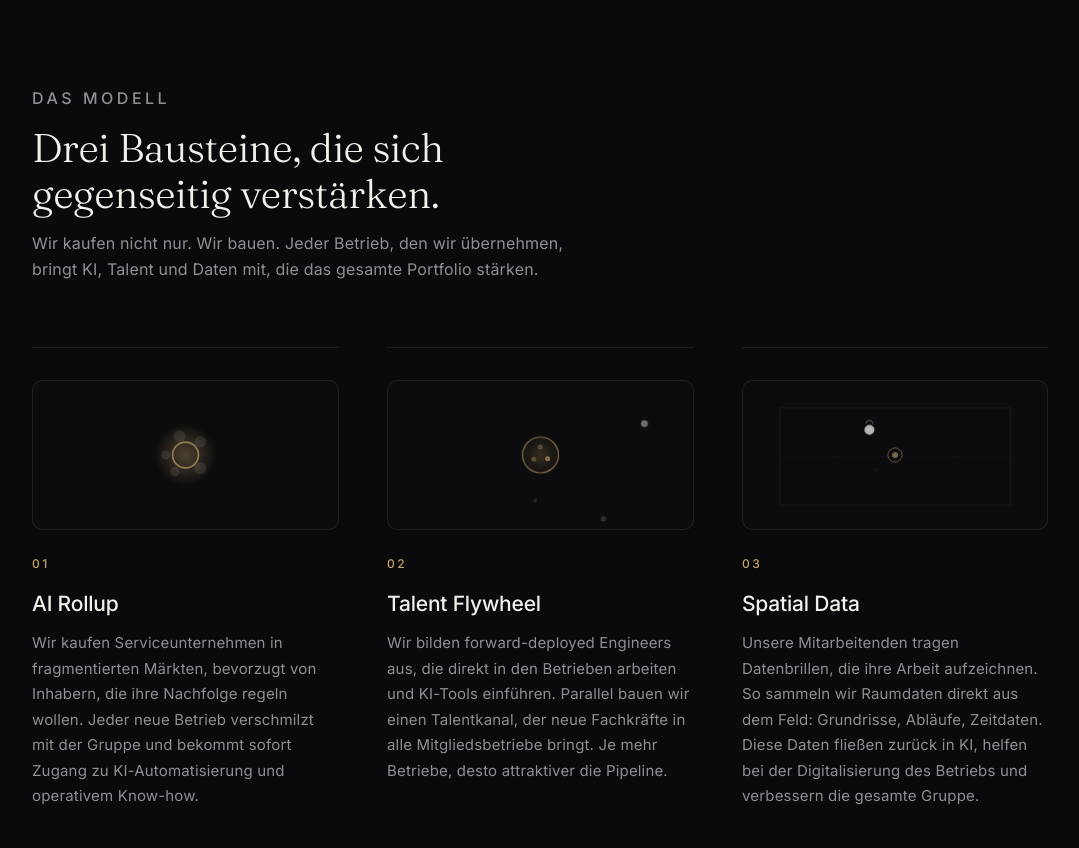
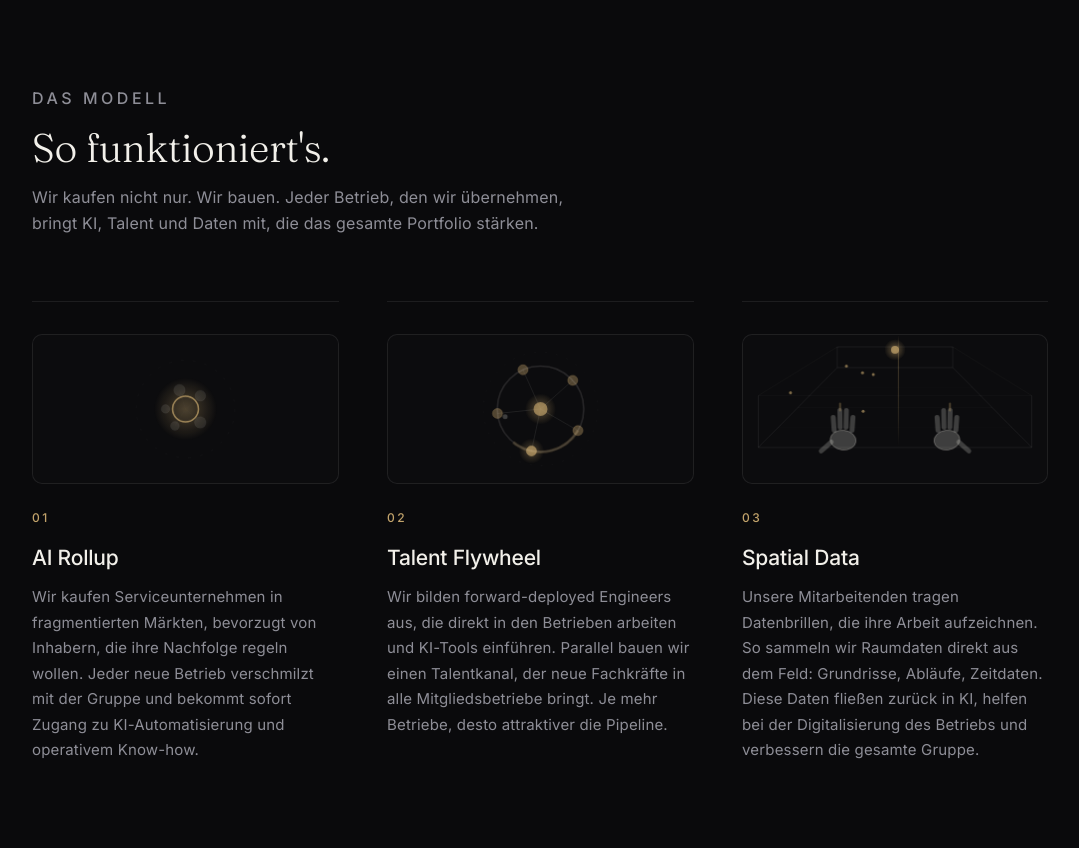
Before and after one commit to mrtn25/consolidated-ventures-website, a plain HTML site: page index.html in a window 1280 px wide. Shown: the part 1540-2388 px from the top of the page, without its empty margins (100-1179 px from the left). Drawn offline with Linux system fonts and the light colour scheme; animation ran at ten frames a second.

Commit message:
Überarbeitete Animationen, neues Hero-Bild, Sectionüberschriften
- Hero: neues Unsplash-Bild (Gärtner/Gewächshaus)
- Modell: Überschrift zu "So funktioniert's."
- Branchen-Feature: Überschrift zu "So sieht ein Betrieb aus, den wir übernehmen."
- Talent Flywheel: echtes rotierendes Schwungrad mit Speichen, Randknoten, Bewegungsbogen
- Spatial Data: Raum-Perspektive mit zwei Händen (POV), Scan-Linie, Datenpunkte fließen zum Node

Co-Authored-By: Claude Sonnet 4.6 <noreply@anthropic.com>

```diff
--- a/index.html
+++ b/index.html
@@ -83,7 +83,7 @@
   .hero{min-height:100vh;padding:196px 0 100px;position:relative;overflow:hidden}
   .hero-bg-img{
     position:absolute;inset:0;z-index:0;
-    background:url('https://images.unsplash.com/photo-1416879595882-3373a0480b5b?auto=format&fit=crop&w=1920&q=80') center 40%/cover no-repeat;
+    background:url('https://images.unsplash.com/photo-1585320806297-9794b3e4eeae?auto=format&fit=crop&w=1920&q=80') center 50%/cover no-repeat;
   }
   .hero-bg-img::after{
     content:'';position:absolute;inset:0;
@@ -303,7 +303,7 @@
     <div class="wrap">
       <div class="model-head">
         <p class="eyebrow reveal">Das Modell</p>
-        <h2 class="serif reveal">Drei Bausteine, die sich gegenseitig verstärken.</h2>
+        <h2 class="serif reveal">So funktioniert's.</h2>
         <p class="reveal">Wir kaufen nicht nur. Wir bauen. Jeder Betrieb, den wir übernehmen, bringt KI, Talent und Daten mit, die das gesamte Portfolio stärken.</p>
       </div>
       <div class="model">
@@ -424,9 +424,9 @@
     <div class="wrap">
       <div class="branche-inner">
         <div class="branche-left">
-          <div class="tag reveal">Jetzt aktiv</div>
-          <h2 class="serif reveal">Garten & Landschaft</h2>
-          <p class="reveal">Wir suchen Gartenbau- und Landschaftspflegebetriebe, die übergeben werden wollen. Inhabergeführt, regional verwurzelt, mit einem eingespielten Team. Das sind die Betriebe, für die wir gemacht sind.</p>
+          <div class="tag reveal">Was wir suchen</div>
+          <h2 class="serif reveal">So sieht ein Betrieb aus, den wir übernehmen.</h2>
+          <p class="reveal">Inhabergeführt, regional verwurzelt, mit gesunden Zahlen und einem eingespielten Team. Derzeit kaufen wir in Garten & Landschaft.</p>
           <div class="branche-cta reveal">
             <a href="#kontakt" class="btn btn-primary">Meld dich jetzt</a>
           </div>
@@ -578,59 +578,81 @@ function setupCanvas(id){
 (function(){
   var s=setupCanvas('anim-talent');if(!s)return;
   var ctx=s.ctx,w=s.w,h=s.h,cx=w/2,cy=h/2;
-  var t=0,talents=[],outflows=[];
-  var INNER_R=8,HUB_R=18;
-  var companies=[{a:0,glow:0},{a:Math.PI*2/3,glow:0},{a:Math.PI*4/3,glow:0}];
+  var t=0,rotation=0;
+  var R=Math.min(w,h)*0.29;
+  var SPOKES=5;
+  var talents=[],pulses=[];
   var spawnTimer=0;
+  var nodeGlow=[];for(var _i=0;_i<SPOKES;_i++)nodeGlow.push(0);
+
   function spawnTalent(){
-    var x=cx+(Math.random()-0.5)*w*0.7;
-    talents.push({x:x,y:h+6,tx:cx,ty:cy,life:0,r:2.5+Math.random()});
+    var side=Math.floor(Math.random()*4),tx,ty;
+    if(side===0){tx=Math.random()*w;ty=-8;}
+    else if(side===1){tx=w+8;ty=Math.random()*h;}
+    else if(side===2){tx=Math.random()*w;ty=h+8;}
+    else{tx=-8;ty=Math.random()*h;}
+    talents.push({x:tx,y:ty,target:Math.floor(Math.random()*SPOKES),r:2.5,life:0});
   }
   spawnTalent();spawnTalent();
+
   function draw(){
-    t+=0.016;ctx.clearRect(0,0,w,h);
-    spawnTimer+=0.016;
-    if(spawnTimer>1.0){spawnTimer=0;spawnTalent();}
+    t+=0.016;rotation+=0.007;ctx.clearRect(0,0,w,h);
+    spawnTimer+=0.016;if(spawnTimer>1.3){spawnTimer=0;spawnTalent();}
+
+    // Outer guide ring (dashed)
+    ctx.save();ctx.beginPath();ctx.arc(cx,cy,R+14,0,Math.PI*2);
+    ctx.strokeStyle='rgba(242,240,234,0.04)';ctx.setLineDash([2,9]);ctx.lineWidth=1;ctx.stroke();ctx.setLineDash([]);ctx.restore();
+
+    // Spokes & rim nodes (all rotate together)
+    for(var i=0;i<SPOKES;i++){
+      var a=rotation+(i/SPOKES)*Math.PI*2;
+      var nx=cx+Math.cos(a)*R,ny=cy+Math.sin(a)*R;
+      nodeGlow[i]=Math.max(0,nodeGlow[i]-0.022);
+      ctx.beginPath();ctx.moveTo(cx,cy);ctx.lineTo(nx,ny);
+      ctx.strokeStyle='rgba(242,240,234,0.09)';ctx.lineWidth=1;ctx.stroke();
+      var ng=nodeGlow[i];
+      if(ng>0.05){var hg=ctx.createRadialGradient(nx,ny,0,nx,ny,13);hg.addColorStop(0,'rgba(194,163,107,'+(ng*0.55)+')');hg.addColorStop(1,'rgba(194,163,107,0)');ctx.beginPath();ctx.arc(nx,ny,13,0,Math.PI*2);ctx.fillStyle=hg;ctx.fill();}
+      ctx.beginPath();ctx.arc(nx,ny,5,0,Math.PI*2);
+      ctx.fillStyle='rgba(194,163,107,'+(0.38+ng*0.52)+')';ctx.fill();
+      ctx.strokeStyle='rgba(194,163,107,'+(0.28+ng*0.42)+')';ctx.lineWidth=1;ctx.stroke();
+    }
+
+    // Rim circle
+    ctx.beginPath();ctx.arc(cx,cy,R,0,Math.PI*2);
+    ctx.strokeStyle='rgba(242,240,234,0.13)';ctx.lineWidth=1.5;ctx.stroke();
+
+    // Motion arc (rotation highlight)
+    ctx.beginPath();ctx.arc(cx,cy,R,rotation,rotation+Math.PI*0.55);
+    ctx.strokeStyle='rgba(194,163,107,0.22)';ctx.lineWidth=3;ctx.stroke();
+
     // Hub
-    var hp=0.4+0.4*Math.sin(t*1.8);
-    var g=ctx.createRadialGradient(cx,cy,0,cx,cy,HUB_R+hp*6);
-    g.addColorStop(0,'rgba(194,163,107,'+(0.15+hp*0.1)+')');g.addColorStop(1,'rgba(194,163,107,0)');
-    ctx.beginPath();ctx.arc(cx,cy,HUB_R+hp*6,0,Math.PI*2);ctx.fillStyle=g;ctx.fill();
-    ctx.beginPath();ctx.arc(cx,cy,HUB_R,0,Math.PI*2);
-    ctx.strokeStyle='rgba(194,163,107,'+(0.35+hp*0.35)+')';ctx.lineWidth=1.2;ctx.stroke();
-    // Inner company dots
-    companies.forEach(function(co){
-      var bx=cx+Math.cos(co.a+t*0.4)*INNER_R,by=cy+Math.sin(co.a+t*0.4)*INNER_R;
-      co.glow=Math.max(0,co.glow-0.018);
-      ctx.beginPath();ctx.arc(bx,by,2.5,0,Math.PI*2);
-      ctx.fillStyle='rgba(194,163,107,'+(0.35+co.glow*0.65)+')';ctx.fill();
-    });
-    // Incoming talents
+    var hp=0.5+0.5*Math.sin(t*2.5);
+    var hg2=ctx.createRadialGradient(cx,cy,0,cx,cy,13+hp*5);
+    hg2.addColorStop(0,'rgba(194,163,107,'+(0.3+hp*0.2)+')');hg2.addColorStop(1,'rgba(194,163,107,0)');
+    ctx.beginPath();ctx.arc(cx,cy,13+hp*5,0,Math.PI*2);ctx.fillStyle=hg2;ctx.fill();
+    ctx.beginPath();ctx.arc(cx,cy,7,0,Math.PI*2);
+    ctx.fillStyle='rgba(194,163,107,'+(0.45+hp*0.4)+')';ctx.fill();
+
+    // Talent dots converging on rim nodes
     talents=talents.filter(function(tal){
       tal.life+=0.016;
-      var dx=cx-tal.x,dy=cy-tal.y,dist=Math.sqrt(dx*dx+dy*dy);
-      if(dist<80){tal.x+=dx*0.05;tal.y+=dy*0.04;}else{tal.y-=1.2+tal.life*0.5;}
-      if(dist<HUB_R+3){
-        var co=companies[Math.floor(Math.random()*companies.length)];co.glow=1;
-        // spawn outflow
-        var oa=(Math.random()*Math.PI*2);
-        outflows.push({x:cx,y:cy,a:oa,dist:0,life:0});
-        return false;
-      }
-      var alpha=Math.min(1,tal.life*2)*(dist/(h));
+      var a2=rotation+(tal.target/SPOKES)*Math.PI*2;
+      var tx2=cx+Math.cos(a2)*R,ty2=cy+Math.sin(a2)*R;
+      var dx=tx2-tal.x,dy=ty2-tal.y,dist=Math.sqrt(dx*dx+dy*dy);
+      tal.x+=dx*0.045;tal.y+=dy*0.045;
+      if(dist<7){nodeGlow[tal.target]=1;pulses.push({x:tx2,y:ty2,r:0});return false;}
+      var alpha=Math.min(1,tal.life*3)*Math.min(1,dist/40);
       ctx.beginPath();ctx.arc(tal.x,tal.y,tal.r,0,Math.PI*2);
-      ctx.fillStyle='rgba(242,240,234,'+(alpha*0.6)+')';ctx.fill();
-      return tal.life<8;
+      ctx.fillStyle='rgba(242,240,234,'+alpha.toFixed(3)+')';ctx.fill();
+      return tal.life<14;
     });
-    // Outflows (skills back to companies)
-    outflows=outflows.filter(function(of){
-      of.life+=0.016;of.dist+=1.4;
-      var ox=cx+Math.cos(of.a)*of.dist,oy=cy+Math.sin(of.a)*of.dist;
-      var alpha=(1-of.dist/60)*0.7;
-      if(alpha<=0)return false;
-      ctx.beginPath();ctx.arc(ox,oy,2,0,Math.PI*2);
-      ctx.fillStyle='rgba(194,163,107,'+alpha.toFixed(3)+')';ctx.fill();
-      return of.dist<60;
+
+    // Arrival pulses
+    pulses=pulses.filter(function(p){
+      p.r+=1.6;var a3=Math.max(0,0.8*(1-p.r/24));if(a3<=0)return false;
+      ctx.beginPath();ctx.arc(p.x,p.y,p.r,0,Math.PI*2);
+      ctx.strokeStyle='rgba(194,163,107,'+a3.toFixed(3)+')';ctx.lineWidth=1;ctx.stroke();
+      return p.r<24;
     });
     requestAnimationFrame(draw);
   }
@@ -641,77 +663,120 @@ function setupCanvas(id){
 (function(){
   var s=setupCanvas('anim-data');if(!s)return;
   var ctx=s.ctx,w=s.w,h=s.h;
-  var t=0,dataPoints=[],flows=[];
-  // Worker path (simple patrol)
-  var path=[{x:w*0.22,y:h*0.35},{x:w*0.7,y:h*0.3},{x:w*0.72,y:h*0.72},{x:w*0.25,y:h*0.7}];
-  var pathIdx=0,pathT=0;
-  var wx=path[0].x,wy=path[0].y;
-  var scanTimer=0,cx2=w/2,cy2=h/2;
-  // Room outline points (simple rectangle with some interior details)
-  var roomPts=[[w*.12,h*.18],[w*.88,h*.18],[w*.88,h*.84],[w*.12,h*.84]];
+  var t=0,dataPoints=[];
+  var scanT=0;
+  var pcx=w/2,pcy=h*0.1; // processing node at top center
+
+  // Perspective room: vanishing point at upper center
+  var vx=w/2,vy=h*0.22;
+  var fl={x:w*0.05,y:h*0.76},fr={x:w*0.95,y:h*0.76};
+  var bl={x:vx-w*0.19,y:vy},br={x:vx+w*0.19,y:vy};
+  var btl={x:bl.x,y:vy-h*0.14},btr={x:br.x,y:vy-h*0.14};
+  var tl={x:fl.x,y:fl.y-h*0.35},tr={x:fr.x,y:fr.y-h*0.35};
+
+  function line(ax,ay,bx2,by2,col,lw){
+    ctx.beginPath();ctx.moveTo(ax,ay);ctx.lineTo(bx2,by2);
+    ctx.strokeStyle=col;ctx.lineWidth=lw;ctx.stroke();
+  }
+
+  function drawRoom(){
+    ctx.lineCap='butt';
+    var rc='rgba(242,240,234,0.1)';var rl=0.8;
+    line(fl.x,fl.y,fr.x,fr.y,rc,rl);          // front floor edge
+    line(fl.x,fl.y,bl.x,bl.y,rc,rl);          // left floor edge
+    line(fr.x,fr.y,br.x,br.y,rc,rl);          // right floor edge
+    line(bl.x,bl.y,br.x,br.y,rc,rl);          // back floor edge
+    line(bl.x,bl.y,btl.x,btl.y,rc,rl);        // back wall left
+    line(br.x,br.y,btr.x,btr.y,rc,rl);        // back wall right
+    line(btl.x,btl.y,btr.x,btr.y,rc,rl);      // back wall top
+    line(fl.x,fl.y,tl.x,tl.y,rc,rl);          // left wall front
+    line(tl.x,tl.y,btl.x,btl.y,'rgba(242,240,234,0.06)',rl); // left wall top
+    line(fr.x,fr.y,tr.x,tr.y,rc,rl);          // right wall front
+    line(tr.x,tr.y,btr.x,btr.y,'rgba(242,240,234,0.06)',rl); // right wall top
+    line(tl.x,tl.y,tr.x,tr.y,'rgba(242,240,234,0.04)',rl);   // ceiling
+    // floor grid
+    ctx.strokeStyle='rgba(242,240,234,0.04)';ctx.lineWidth=0.5;
+    for(var g=1;g<4;g++){
+      var gp=g/4;
+      line(fl.x+(bl.x-fl.x)*gp,fl.y+(bl.y-fl.y)*gp,fr.x+(br.x-fr.x)*gp,fr.y+(br.y-fr.y)*gp,'rgba(242,240,234,0.04)',0.5);
+    }
+  }
+
+  // Two hands from POV (user looking down at their own hands working)
+  function drawHand(x,y,flip){
+    ctx.save();ctx.translate(x,y);if(flip)ctx.scale(-1,1);
+    var fc='rgba(242,240,234,0.22)',fs='rgba(242,240,234,0.35)';
+    // Palm
+    ctx.beginPath();ctx.ellipse(0,0,13,10,0.12,0,Math.PI*2);
+    ctx.fillStyle=fc;ctx.fill();
+    ctx.strokeStyle=fs;ctx.lineWidth=0.8;ctx.stroke();
+    // Fingers
+    var fpos=[[-9,-10],[-3,-13],[3,-13],[9,-10]];
+    var flen=[13,17,17,13];
+    fpos.forEach(function(fp,fi){
+      ctx.beginPath();ctx.moveTo(fp[0],fp[1]);
+      ctx.lineTo(fp[0]*1.1,fp[1]-flen[fi]);
+      ctx.strokeStyle=fc;ctx.lineWidth=5;ctx.lineCap='round';ctx.stroke();
+    });
+    // Thumb
+    ctx.beginPath();ctx.moveTo(-12,2);ctx.lineTo(-22,11);
+    ctx.strokeStyle=fc;ctx.lineWidth=5;ctx.lineCap='round';ctx.stroke();
+    // Tool suggestion (small line at fingertips = working)
+    ctx.beginPath();ctx.moveTo(-3,-13-17);ctx.lineTo(-3,-13-24);
+    ctx.strokeStyle='rgba(194,163,107,0.35)';ctx.lineWidth=2;ctx.lineCap='round';ctx.stroke();
+    ctx.restore();
+  }
 
   function draw(){
     t+=0.016;ctx.clearRect(0,0,w,h);
-    // Room
-    ctx.beginPath();ctx.rect(w*.12,h*.18,w*.76,h*.66);
-    ctx.strokeStyle='rgba(242,240,234,0.07)';ctx.lineWidth=1;ctx.stroke();
-    // Interior grid lines (faint)
-    ctx.strokeStyle='rgba(242,240,234,0.03)';ctx.lineWidth=0.5;
-    for(var gx=w*.12+w*.76/4;gx<w*.88;gx+=w*.76/4){ctx.beginPath();ctx.moveTo(gx,h*.18);ctx.lineTo(gx,h*.84);ctx.stroke();}
-    ctx.beginPath();ctx.moveTo(w*.12,h*.18+h*.66/2);ctx.lineTo(w*.88,h*.18+h*.66/2);ctx.stroke();
+    drawRoom();
 
-    // Move worker along path
-    var nextPt=path[(pathIdx+1)%path.length];
-    var dx2=nextPt.x-wx,dy2=nextPt.y-wy,dist=Math.sqrt(dx2*dx2+dy2*dy2);
-    var speed=0.8;
-    if(dist<speed){wx=nextPt.x;wy=nextPt.y;pathIdx=(pathIdx+1)%path.length;}
-    else{wx+=dx2/dist*speed;wy+=dy2/dist*speed;}
+    // Sweeping scan line (simulates glasses recording)
+    scanT+=0.016;
+    var scanX=w*0.1+Math.abs(Math.sin(scanT*0.45))*(w*0.8);
+    var sg=ctx.createLinearGradient(scanX,0,scanX,h*0.76);
+    sg.addColorStop(0,'rgba(194,163,107,0)');
+    sg.addColorStop(0.15,'rgba(194,163,107,0.28)');
+    sg.addColorStop(0.75,'rgba(194,163,107,0.14)');
+    sg.addColorStop(1,'rgba(194,163,107,0)');
+    ctx.beginPath();ctx.moveTo(scanX,0);ctx.lineTo(scanX,h*0.76);
+    ctx.strokeStyle=sg;ctx.lineWidth=1.2;ctx.lineCap='butt';ctx.stroke();
 
-    // Scan pulse
-    scanTimer+=0.016;
-    if(scanTimer>1.2){
-      scanTimer=0;
-      // Add data point near worker in random direction
-      var sa=Math.random()*Math.PI*2,sd=30+Math.random()*25;
-      dataPoints.push({x:wx+Math.cos(sa)*sd,y:wy+Math.sin(sa)*sd,life:0,flowing:false});
-    }
-    // Draw scan ring
-    var scanPhase=(scanTimer/1.2);
-    var scanR=scanPhase*45;
-    var scanAlpha=(1-scanPhase)*0.3;
-    if(scanAlpha>0){
-      ctx.beginPath();ctx.arc(wx,wy,scanR,0,Math.PI*2);
-      ctx.strokeStyle='rgba(194,163,107,'+scanAlpha.toFixed(3)+')';ctx.lineWidth=1;ctx.stroke();
+    // Spawn data point where scan hits room surfaces
+    if(Math.random()<0.055){
+      dataPoints.push({
+        x:scanX+(Math.random()-0.5)*18,
+        y:h*0.08+Math.random()*h*0.58,
+        life:0,flowing:false
+      });
     }
 
-    // Data points
+    // Data points: appear, then flow to processing node
     dataPoints=dataPoints.filter(function(dp){
       dp.life+=0.016;
-      if(dp.life>1&&!dp.flowing){dp.flowing=true;}
+      if(dp.life>1.4&&!dp.flowing)dp.flowing=true;
       if(dp.flowing){
-        var ddx=cx2-dp.x,ddy=cy2-dp.y,ddist=Math.sqrt(ddx*ddx+ddy*ddy);
-        dp.x+=ddx/ddist*1.5;dp.y+=ddy/ddist*1.5;
-        if(ddist<8)return false;
+        dp.x+=(pcx-dp.x)*0.05;dp.y+=(pcy-dp.y)*0.05;
+        if(Math.abs(dp.x-pcx)<5&&Math.abs(dp.y-pcy)<5)return false;
       }
-      var a=dp.flowing?0.5*(1-dp.life*0.1):Math.min(1,dp.life*4)*0.6;
-      ctx.beginPath();ctx.arc(dp.x,dp.y,2,0,Math.PI*2);
-      ctx.fillStyle='rgba(194,163,107,'+Math.max(0,a).toFixed(3)+')';ctx.fill();
-      return dp.life<6;
+      var a=dp.flowing?Math.min(0.65,0.65*(1-Math.max(0,dp.life-1.4)/4)):Math.min(0.65,dp.life*5);
+      ctx.beginPath();ctx.arc(dp.x,dp.y,1.5,0,Math.PI*2);
+      ctx.fillStyle='rgba(194,163,107,'+a.toFixed(3)+')';ctx.fill();
+      return dp.life<7;
     });
 
-    // Processing node (center of canvas)
-    var np=0.5+0.5*Math.sin(t*2.5);
-    ctx.beginPath();ctx.arc(cx2,cy2,6+np*2,0,Math.PI*2);
-    ctx.strokeStyle='rgba(194,163,107,'+(0.3+np*0.3)+')';ctx.lineWidth=1;ctx.stroke();
-    ctx.beginPath();ctx.arc(cx2,cy2,3,0,Math.PI*2);
-    ctx.fillStyle='rgba(194,163,107,0.6)';ctx.fill();
+    // Processing node (data collector, top center)
+    var np=0.4+0.4*Math.sin(t*3);
+    var ng=ctx.createRadialGradient(pcx,pcy,0,pcx,pcy,10+np*4);
+    ng.addColorStop(0,'rgba(194,163,107,'+(0.4+np*0.3)+')');ng.addColorStop(1,'rgba(194,163,107,0)');
+    ctx.beginPath();ctx.arc(pcx,pcy,10+np*4,0,Math.PI*2);ctx.fillStyle=ng;ctx.fill();
+    ctx.beginPath();ctx.arc(pcx,pcy,4,0,Math.PI*2);
+    ctx.fillStyle='rgba(194,163,107,0.75)';ctx.fill();
 
-    // Worker dot
-    ctx.beginPath();ctx.arc(wx,wy,5,0,Math.PI*2);
-    ctx.fillStyle='rgba(242,240,234,0.75)';ctx.fill();
-    // Glasses indicator (small arc above worker)
-    ctx.beginPath();ctx.arc(wx,wy-6,3.5,Math.PI,0);
-    ctx.strokeStyle='rgba(194,163,107,0.55)';ctx.lineWidth=1;ctx.stroke();
+    // Hands (POV, bottom center – as if looking down at your own hands working)
+    var bob=Math.sin(t*1.6)*3;
+    drawHand(w*0.32+bob,h*0.71,false);
+    drawHand(w*0.68-bob,h*0.71,true);
 
     requestAnimationFrame(draw);
   }
```
